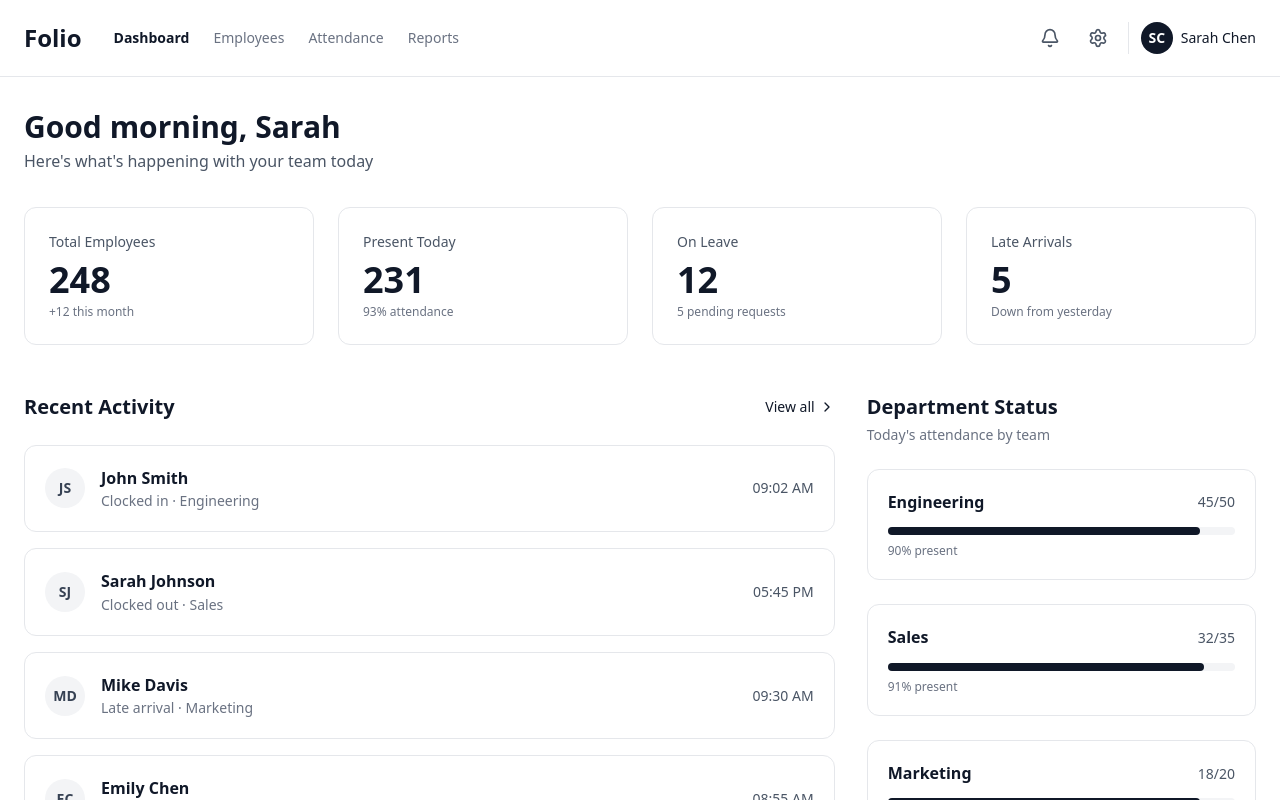
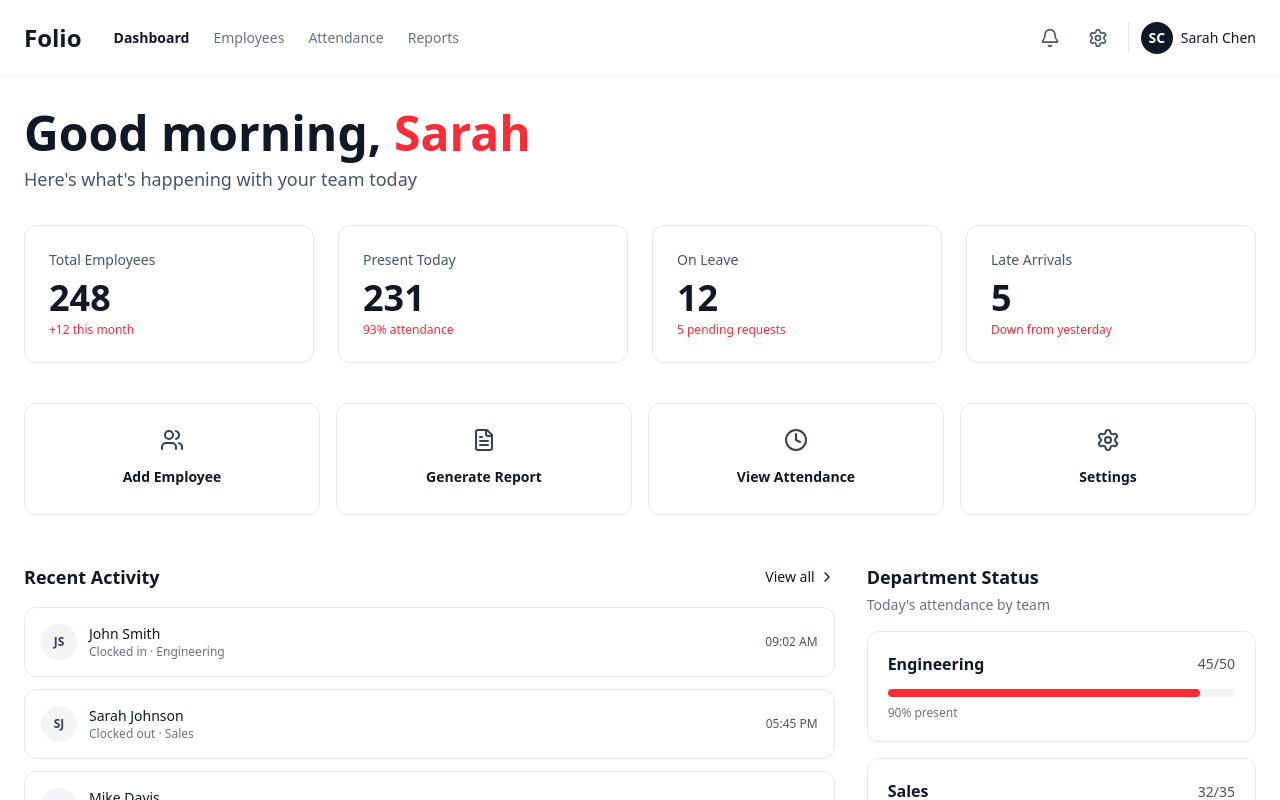
Before and after one commit to TobeOf17/Folio, a React (Vite) app in the folder frontend/: page /dashboard in a window 1280 px wide. Shown: the top 800 px of the page. Built offline with nearby package versions, Linux system fonts and the light colour scheme; no server answers.

Commit message:
Dashboard changes - Added accent colour back

```diff
--- a/frontend/src/pages/Dashboard.tsx
+++ b/frontend/src/pages/Dashboard.tsx
@@ -30,7 +30,7 @@ const Dashboard = () => {
   return (
     <div className="min-h-screen bg-white">
       {/* Header */}
-      <header className="border-b border-gray-200 bg-white sticky top-0 z-40">
+      <header className="border-b border-gray-100 bg-white sticky top-0 z-40">
         <div className="max-w-7xl mx-auto px-6 py-5">
           <div className="flex items-center justify-between">
             <div className="flex items-center space-x-8">
@@ -64,46 +64,63 @@ const Dashboard = () => {
       <main className="max-w-7xl mx-auto px-6 py-8">
         {/* Page Title */}
         <div className="mb-8">
-          <h2 className="text-3xl font-black text-gray-900">Good morning, {adminName.split(' ')[0]}</h2>
-          <p className="mt-1 text-gray-600">Here's what's happening with your team today</p>
+          <h2 className="text-5xl font-black text-gray-900">Good morning, <span className="text-red-500">{adminName.split(' ')[0]}</span></h2>
+          <p className="mt-2 text-lg text-gray-600">Here's what's happening with your team today</p>
         </div>
 
         {/* Stats Grid - Airbnb style */}
-        <div className="grid grid-cols-1 sm:grid-cols-2 lg:grid-cols-4 gap-6 mb-12">
+        <div className="grid grid-cols-1 sm:grid-cols-2 lg:grid-cols-4 gap-6 mb-10">
           {stats.map((stat, i) => (
             <div key={i} className="bg-white border border-gray-200 rounded-xl p-6 hover:shadow-lg transition-shadow cursor-pointer">
               <p className="text-sm text-gray-600 mb-2">{stat.label}</p>
               <p className="text-4xl font-semibold text-gray-900 mb-1">{stat.value}</p>
-              <p className="text-xs text-gray-500">{stat.subtext}</p>
+              <p className="text-xs text-red-500 font-medium">{stat.subtext}</p>
             </div>
           ))}
+        </div>
+
+        {/* Quick Actions */}
+        <div className="mb-12">
+          <div className="grid grid-cols-2 sm:grid-cols-4 gap-4">
+            {[
+              { icon: Users, label: 'Add Employee' },
+              { icon: FileText, label: 'Generate Report' },
+              { icon: Clock, label: 'View Attendance' },
+              { icon: Settings, label: 'Settings' }
+            ].map((action, i) => (
+              <button key={i} className="bg-white border border-gray-200 rounded-xl p-6 hover:shadow-lg hover:border-red-500 transition-all text-center">
+                <action.icon className="w-6 h-6 text-gray-700 mx-auto mb-3" />
+                <span className="text-sm font-semibold text-gray-900">{action.label}</span>
+              </button>
+            ))}
+          </div>
         </div>
 
         {/* Main Content Grid */}
         <div className="grid grid-cols-1 lg:grid-cols-3 gap-8">
           {/* Recent Activity */}
           <div className="lg:col-span-2">
-            <div className="flex items-center justify-between mb-6">
-              <h3 className="text-xl font-bold text-gray-900">Recent Activity</h3>
+            <div className="flex items-center justify-between mb-4">
+              <h3 className="text-lg font-semibold text-gray-900">Recent Activity</h3>
               <button className="text-sm font-medium text-gray-900 hover:underline flex items-center">
                 View all <ChevronRight className="w-4 h-4 ml-1" />
               </button>
             </div>
-            <div className="space-y-4">
+            <div className="space-y-3">
               {recentActivity.map((activity, i) => (
-                <div key={i} className="bg-white border border-gray-200 rounded-xl p-5 hover:shadow-lg transition-shadow">
+                <div key={i} className="bg-white border border-gray-200 rounded-xl p-4 hover:shadow-md transition-shadow">
                   <div className="flex items-center justify-between">
-                    <div className="flex items-center space-x-4">
-                      <div className="w-10 h-10 bg-gray-100 rounded-full flex items-center justify-center text-gray-700 text-sm font-semibold">
+                    <div className="flex items-center space-x-3">
+                      <div className="w-9 h-9 bg-gray-100 rounded-full flex items-center justify-center text-gray-700 text-xs font-semibold">
                         {activity.name.split(' ').map(n => n[0]).join('')}
                       </div>
                       <div>
-                        <p className="font-semibold text-gray-900">{activity.name}</p>
-                        <p className="text-sm text-gray-500">{activity.action} · {activity.dept}</p>
+                        <p className="text-sm font-medium text-gray-900">{activity.name}</p>
+                        <p className="text-xs text-gray-500">{activity.action} · {activity.dept}</p>
                       </div>
                     </div>
                     <div className="text-right">
-                      <p className="text-sm text-gray-600">{activity.time}</p>
+                      <p className="text-xs text-gray-600">{activity.time}</p>
                     </div>
                   </div>
                 </div>
@@ -113,20 +130,20 @@ const Dashboard = () => {
 
           {/* Department Status */}
           <div>
-            <div className="mb-6">
-              <h3 className="text-xl font-bold text-gray-900">Department Status</h3>
+            <div className="mb-4">
+              <h3 className="text-lg font-semibold text-gray-900">Department Status</h3>
               <p className="text-sm text-gray-500 mt-1">Today's attendance by team</p>
             </div>
-            <div className="space-y-6">
+            <div className="space-y-4">
               {departments.map((dept, i) => (
-                <div key={i} className="bg-white border border-gray-200 rounded-xl p-5 hover:shadow-lg transition-shadow">
+                <div key={i} className="bg-white border border-gray-200 rounded-xl p-5 hover:shadow-md transition-shadow">
                   <div className="flex items-center justify-between mb-3">
                     <span className="font-semibold text-gray-900">{dept.name}</span>
                     <span className="text-sm text-gray-600">{dept.present}/{dept.total}</span>
                   </div>
                   <div className="w-full bg-gray-100 rounded-full h-2">
                     <div
-                      className="bg-gray-900 h-2 rounded-full"
+                      className="bg-red-500 h-2 rounded-full"
                       style={{ width: `${dept.rate}%` }}
                     ></div>
                   </div>
@@ -136,24 +153,6 @@ const Dashboard = () => {
             </div>
           </div>
         </div>
-
-        {/* Quick Actions */}
-        <div className="mt-12 pt-8 border-t border-gray-200">
-          <h3 className="text-xl font-bold text-gray-900 mb-6">Quick Actions</h3>
-          <div className="grid grid-cols-2 sm:grid-cols-4 gap-4">
-            {[
-              { icon: Users, label: 'Add Employee' },
-              { icon: FileText, label: 'Generate Report' },
-              { icon: Clock, label: 'View Attendance' },
-              { icon: Settings, label: 'Settings' }
-            ].map((action, i) => (
-              <button key={i} className="bg-white border border-gray-200 rounded-xl p-6 hover:shadow-lg transition-shadow text-center">
-                <action.icon className="w-6 h-6 text-gray-700 mx-auto mb-3" />
-                <span className="text-sm font-medium text-gray-900">{action.label}</span>
-              </button>
-            ))}
-          </div>
-        </div>
       </main>
     </div>
   );
```
